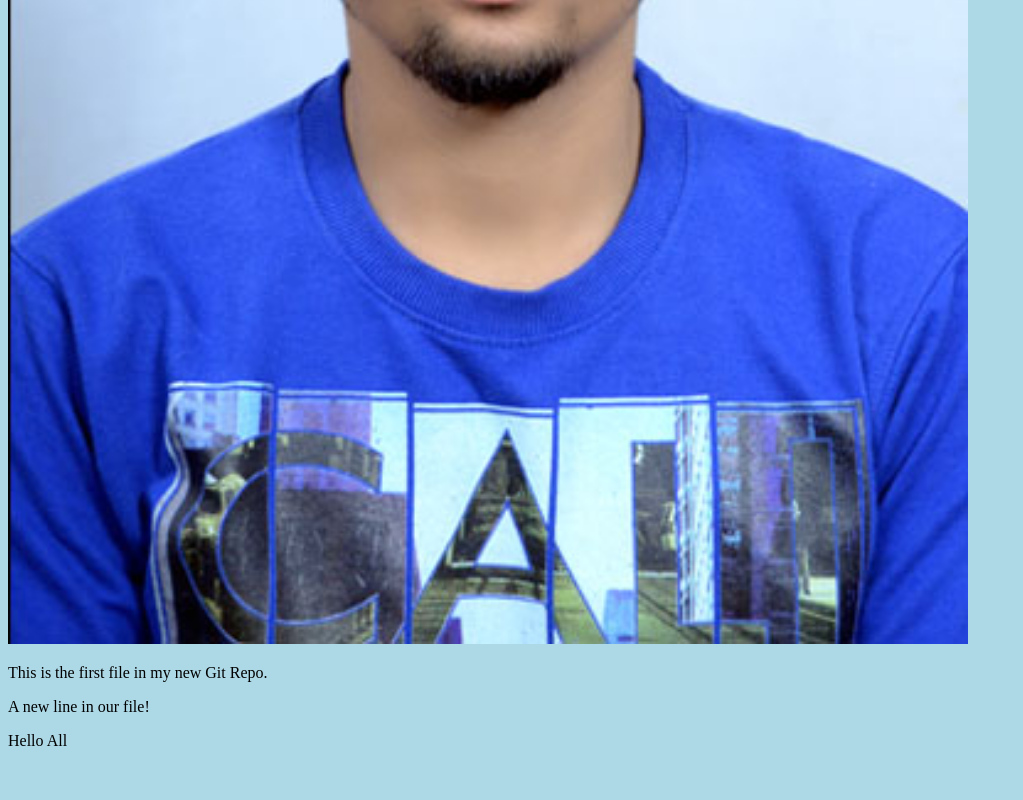
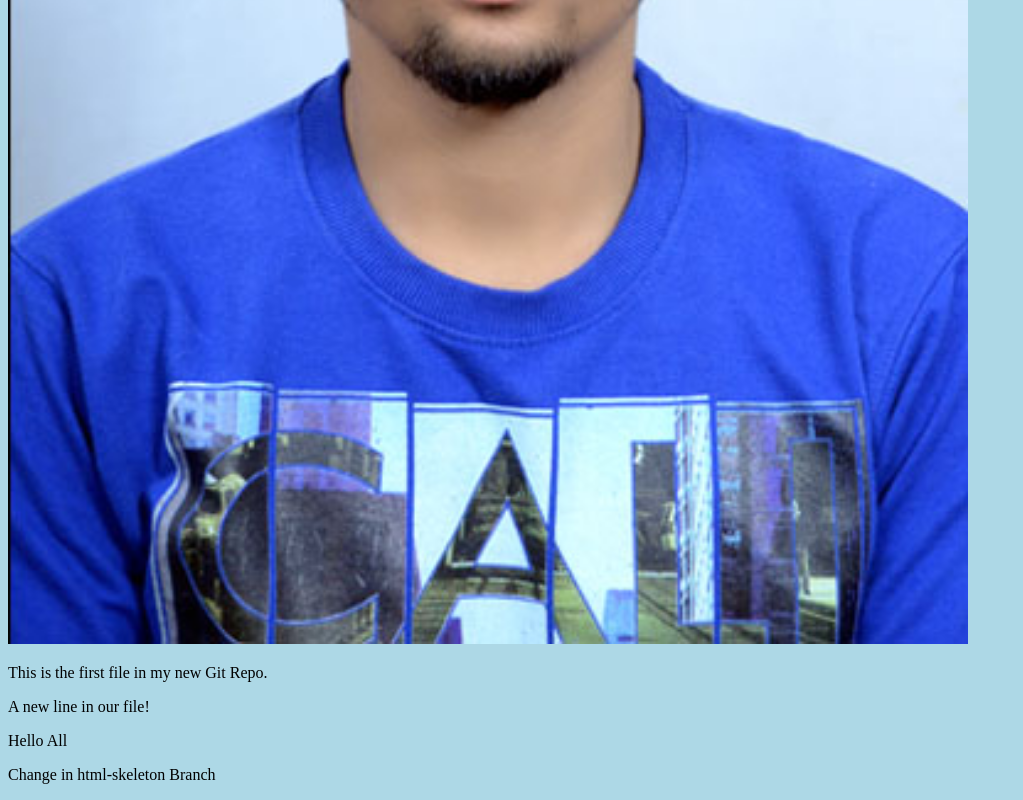
Before and after one commit to mayushshrmpsf/hello-world, a plain HTML site: page index.html in a window 1280 px wide. Shown: the part 691-1491 px from the top of the page, without its empty margins (0-1023 px from the left). Before the commit the page ends 1457 px from the top, so only its background shows below. Drawn offline with Linux system fonts and the light colour scheme.

Commit message:
Updated index.html of html-skeleton

```diff
--- a/index.html
+++ b/index.html
@@ -12,6 +12,7 @@ style="width:100%;max-width:960px"></div>
 <p>This is the first file in my new Git Repo.</p>
 <p>A new line in our file!</p>
 <p>Hello All</p>
+<p>Change in html-skeleton Branch</p>
 
 </body>
 </html>
```
